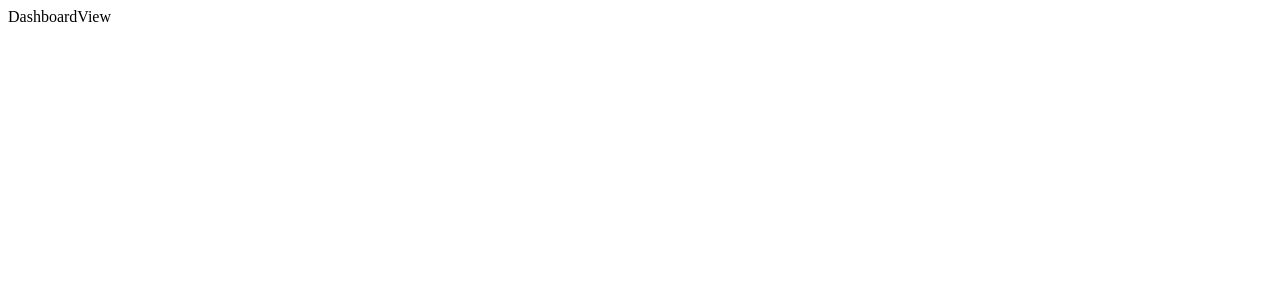
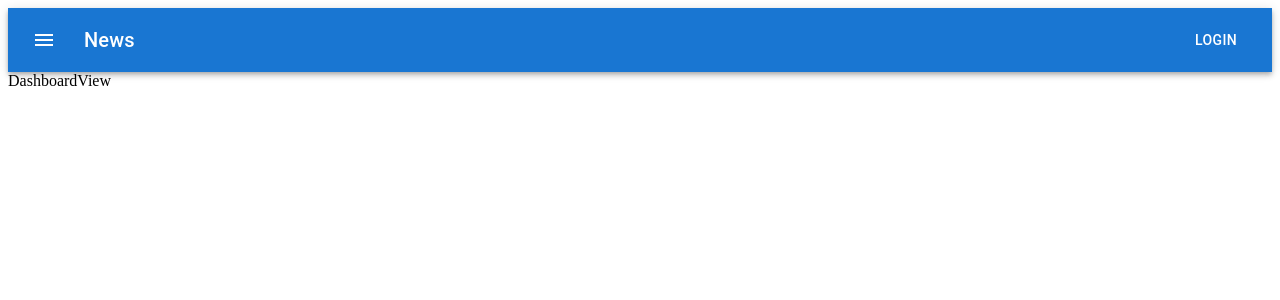
Before and after one commit to Vipershot/Teamsito-Ships, a React (Vite) app: page / in a window 1280 px wide. Shown: the top 300 px of the page. Built offline with nearby package versions, Linux system fonts and the light colour scheme.

Commit message:
TEAM-10 Navbar component has been added

```diff
--- a/package.json
+++ b/package.json
@@ -11,6 +11,7 @@
   "dependencies": {
     "@emotion/react": "^11.10.6",
     "@emotion/styled": "^11.10.6",
+    "@mui/icons-material": "^5.11.11",
     "@mui/material": "^5.11.11",
     "react": "^18.2.0",
     "react-dom": "^18.2.0",
--- a/src/App.jsx
+++ b/src/App.jsx
@@ -1,10 +1,12 @@
 import React from 'react'
 import {DashboardView} from './views'
+import Navbar from './components/molecules/Navbar/Navbar'
 function App() {
 
   return (
     <div className="App">
-     <DashboardView/>
+      <Navbar/>
+      <DashboardView/>
     </div>
   )
 }
--- /dev/null
+++ b/src/components/molecules/Navbar/Navbar.jsx
@@ -0,0 +1,32 @@
+import * as React from 'react';
+import AppBar from '@mui/material/AppBar';
+import Box from '@mui/material/Box';
+import Toolbar from '@mui/material/Toolbar';
+import Typography from '@mui/material/Typography';
+import Button from '@mui/material/Button';
+import IconButton from '@mui/material/IconButton';
+import MenuIcon from '@mui/icons-material/Menu';
+
+export default function ButtonAppBar() {
+  return (
+    <Box sx={{ flexGrow: 1 }}>
+      <AppBar position="static">
+        <Toolbar>
+          <IconButton
+            size="large"
+            edge="start"
+            color="inherit"
+            aria-label="menu"
+            sx={{ mr: 2 }}
+          >
+            <MenuIcon />
+          </IconButton>
+          <Typography variant="h6" component="div" sx={{ flexGrow: 1 }}>
+            News
+          </Typography>
+          <Button color="inherit">Login</Button>
+        </Toolbar>
+      </AppBar>
+    </Box>
+  );
+}
```
Also changed, not shown: 1 other file (tests, documents, lock files or other folders).
